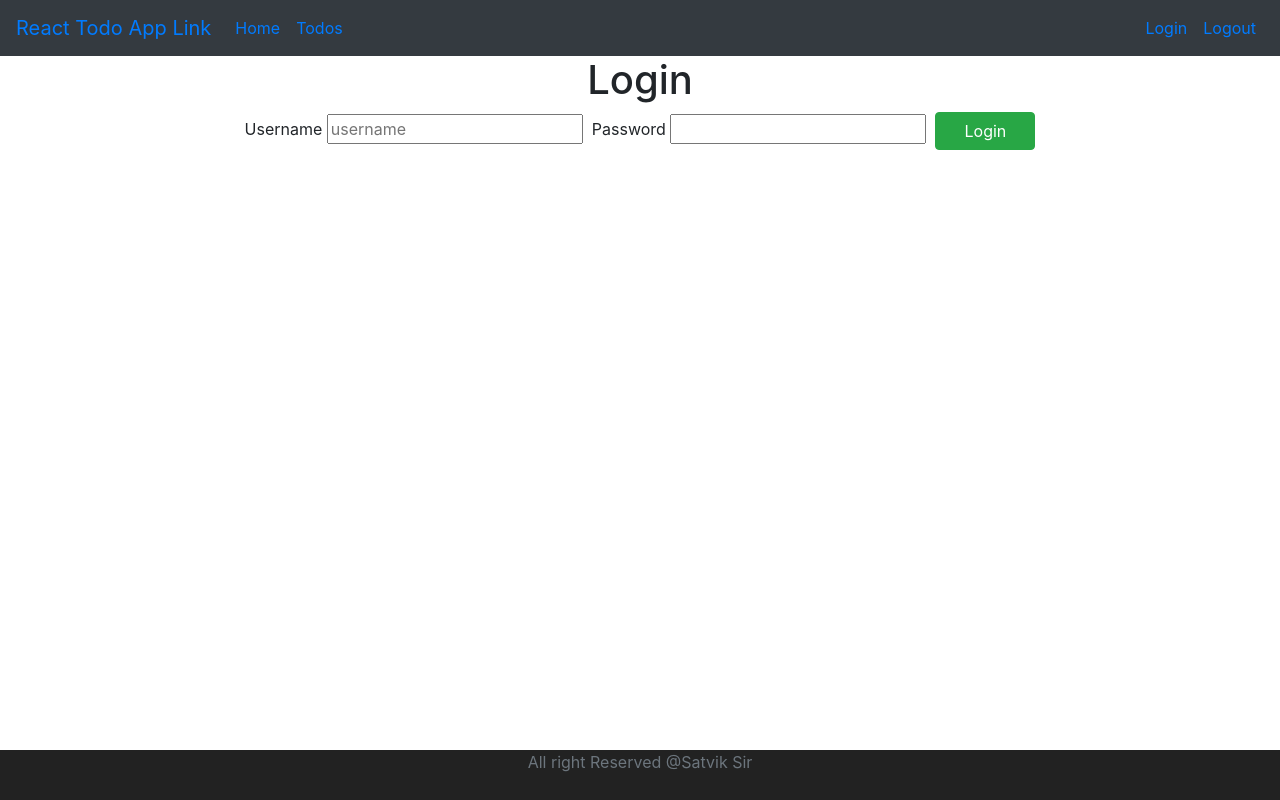
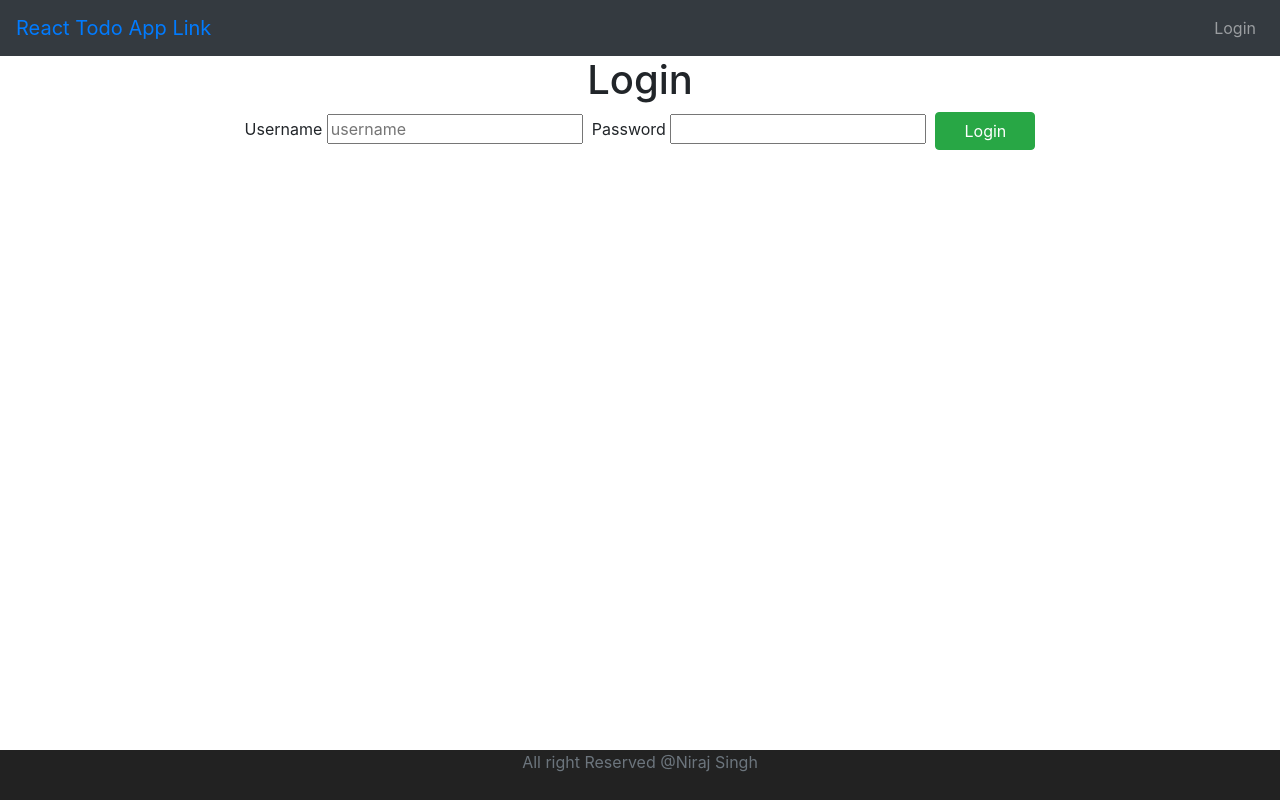
Before and after one commit to nirajsingh242/React-CouterApp, a React (Create React App) app: page /login in a window 1280 px wide. Built offline with nearby package versions, Linux system fonts and the light colour scheme.

Commit message:
Authenticaton added with Url restrction as per session

```diff
--- /dev/null
+++ b/src/Components/todo/AuthenticatedRoute.jsx
@@ -0,0 +1,20 @@
+import React, { Component } from 'react'
+
+import AuthenticationService from './AuthenticationService.js';
+import {  Route, Redirect } from 'react-router-dom';
+
+class AuthenticatedRoute extends Component{
+    render()
+    {
+            if(AuthenticationService.isUserLoggedIn())
+            {
+                   return <Route {...this.props}></Route>
+            }else{
+               return <Redirect to="/login"></Redirect>
+            }
+
+
+    }
+
+}
+export default AuthenticatedRoute;
--- a/src/Components/todo/AuthenticationService.js
+++ b/src/Components/todo/AuthenticationService.js
@@ -1,9 +1,27 @@
 class AuthenticationService{
-registerSccessfullLogn(username,password)
+registerSccessfullLogin(username,password)
 {
     sessionStorage.setItem('AuthenticatedUser',username);
+    console.log("Authenticated "+username);
+}
+
+logout()
+{
+    sessionStorage.removeItem('AuthenticatedUser');
+    console.log("sssion cleared");
+}
+
+isUserLoggedIn()
+{
+    let user=sessionStorage.getItem('AuthenticatedUser');
+    if(user===null)
+    {
+        return false;
+    }
+
+    return true;
 }
 
 }
 
-export default new AuthenticationService;
+export default new AuthenticationService();//As we need to export instance of it
--- /dev/null
+++ b/src/Components/todo/HeaderComponent.jsx
@@ -0,0 +1,37 @@
+import React, { Component } from 'react'
+import './TodoApp.css';
+import './bootstrap.css';
+
+import {withRouter } from 'react-router'
+import { BrowserRouter as Router, Link, Route, Switch } from 'react-router-dom';
+import AuthenticationService from './AuthenticationService.js';
+
+
+
+
+class HeaderComponent extends Component {
+    render() {
+        const isUserLoggedIn=AuthenticationService.isUserLoggedIn();
+        console.log(isUserLoggedIn);
+        return (
+            <header>
+                <nav className="navbar navbar-expand-md navbar-dark bg-dark">
+                    <div className="navbar-brand">
+                        <a href="/reactLearning">React Todo App Link </a>
+                    </div>
+                    <ul className="navbar-nav">
+                        {isUserLoggedIn && <li ><Link className="nav-link" to="/welcome/A">Home</Link></li>}
+                        {isUserLoggedIn && <li ><Link className="nav-link" to="/todos">Todos</Link></li>}
+                    </ul>
+                    <ul className="navbar-nav navbar-collapse justify-content-end">
+                       {!isUserLoggedIn && <li ><Link className="nav-link" to="/login"> Login</Link></li>}
+                        {isUserLoggedIn && <li ><Link className="nav-link" to="/logout" onClick={AuthenticationService.logout}>Logout</Link></li>}
+                    </ul>
+                </nav>
+
+            </header>
+
+        )
+    }
+}
+export default withRouter(HeaderComponent);
--- a/src/Components/todo/TodoApp.jsx
+++ b/src/Components/todo/TodoApp.jsx
@@ -1,25 +1,33 @@
+import logo from './logo.svg';
 import React, { Component } from 'react'
 import './TodoApp.css';
 import './bootstrap.css';
 
+import { withRouter } from 'react-router'
 import { BrowserRouter as Router, Link, Route, Switch } from 'react-router-dom';
+import AuthenticationService from './AuthenticationService.js';
+import HeaderComponent from './HeaderComponent'
+import AuthenticatedRoute from './AuthenticatedRoute';
 class TodoApp extends Component {
 
     render() {
         return (
             <div className='TodoApp'>
                 <Router>
-                    <HeaderComponent></HeaderComponent>
+                    <>
+                        <HeaderComponent />
                         <Switch>
+                            <Route path="/reactLearning" exact component={ReactLearning}></Route>
                             <Route path="/" exact component={LoginComponent}></Route>
                             <Route path="/login" component={LoginComponent}></Route>
-                        <Route path="/welcome/:name" component={WelcomeComponent}></Route>
-                        <Route path="/todos" component={TodoListComponent}></Route>
-                        <Route path="/logout" component={LogoutComponent}></Route>
+                            <AuthenticatedRoute path="/welcome/:name" component={WelcomeComponent}></AuthenticatedRoute>
+                            <AuthenticatedRoute path="/todos" component={TodoListComponent}></AuthenticatedRoute>
+                            <AuthenticatedRoute path="/logout" component={LogoutComponent}></AuthenticatedRoute>
 
                             <Route component={ErrorComponent}></Route>
                         </Switch>
-                    <FooterComponent></FooterComponent>
+                        <FooterComponent />
+                    </>
                 </Router>
 
 
@@ -93,10 +101,11 @@ class LoginComponent extends Component {
 
     loginClicked() {
         if (this.state.username === 'A' && this.state.password === 'A') {
+            AuthenticationService.registerSccessfullLogin(this.state.username, this.state.password);
 
             this.props.history.push(`/welcome/${this.state.username}`);
             /// this.setState({hasLoginFailed:false,showSuccessMessage:true});
-            console.log("success");
+            //console.log("success");
         } else {
             this.props.history.push("/login");
             this.setState({ hasLoginFailed: true, showSuccessMessage: false });
@@ -122,17 +131,19 @@ class TodoListComponent extends Component {
                 <div className="container">
                     <table className="table">
                         <thead>
+                            <tr>
                                 {/* <th>Id</th> */}
                                 <th>Description</th>
                                 <th>Target Date</th>
                                 <th>Is Completed ?</th>
+                            </tr>
                         </thead>
                         <tbody>
                             {
                                 this.state.todos.map(
 
                                     todo =>
-                                        <tr>
+                                        <tr key={todo.id}>{/*solves issue of console unique key*/}
                                             {/* <td>{todo.id}</td> */}
                                             <td >{todo.description}</td>
                                             <td>{todo.targetDate.toString()}</td>
@@ -152,36 +163,12 @@ class TodoListComponent extends Component {
 }
 
 
-class HeaderComponent extends Component {
-    render() {
-        return (
-            <header>
-                <nav className="navbar navbar-expand-md navbar-dark bg-dark">
-                    <div className="navbar-brand">
-                        <a href="/">React Todo App Link </a>
-                    </div>
-                    <ul className="navbar-nav">
-                        <li className="nav-link"><Link className="" to="/welcome">Home</Link></li>
-                        <li className="nav-link"><Link className="" to="/todos">Todos</Link></li>
-                    </ul>
-                    <ul className="navbar-nav navbar-collapse justify-content-end">
-                        <li className="nav-link"><Link className="" to="/login"> Login</Link></li>
-                        <li className="nav-link"><Link className="" to="/logout">Logout</Link></li>
-                    </ul>
-                </nav>
-
-            </header>
-
-        )
-    }
-}
-
 class FooterComponent extends Component {
     render() {
         return (
             <div className="FooterComponent">
                 <footer className="footer">
-                    <span className="text-muted">All right Reserved @Satvik Sir</span>
+                    <span className="text-muted">All right Reserved @Niraj Singh</span>
                 </footer>
             </div>
 
@@ -214,6 +201,20 @@ class WelcomeComponent extends Component {
         )
     }
 }
+class ReactLearning extends Component {
+    render() {
+        return (
+            <div className="App-header">
+                <img src={logo} className="App-logo" alt="logo" />
+                <p>
+                    Welcome to <code>React Learning</code> Demo Code.
+                </p>
+            </div>
+
+        )
+    }
+
+}
 
 function ErrorComponent() {
     return (<div className="ErrorComponent">Invalid URL Entered else contact support at xyz</div>)
```
Also changed, not shown: src/Components/todo/logo.svg (added). Lines whose indentation alone changed are shown as unchanged.
